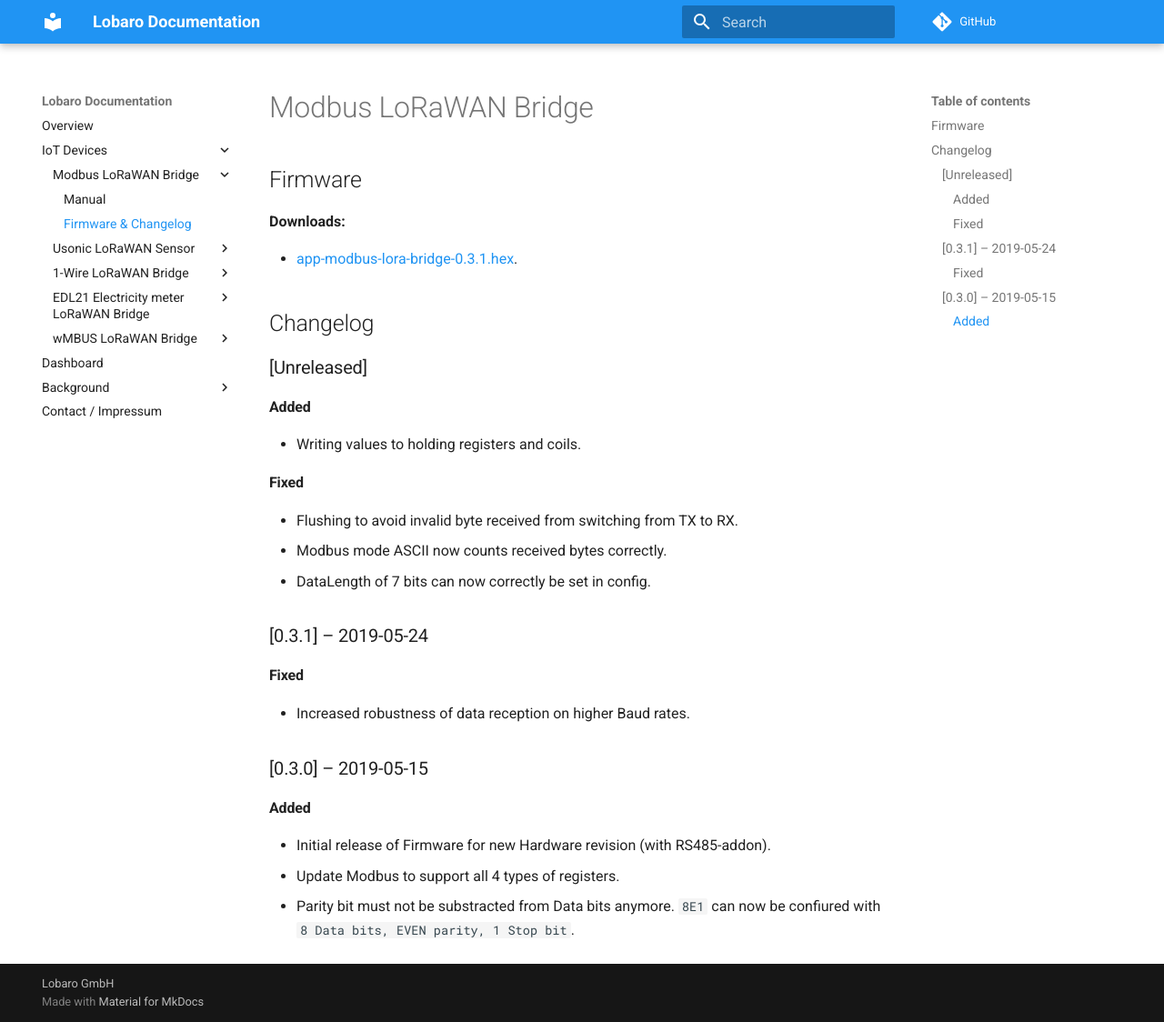
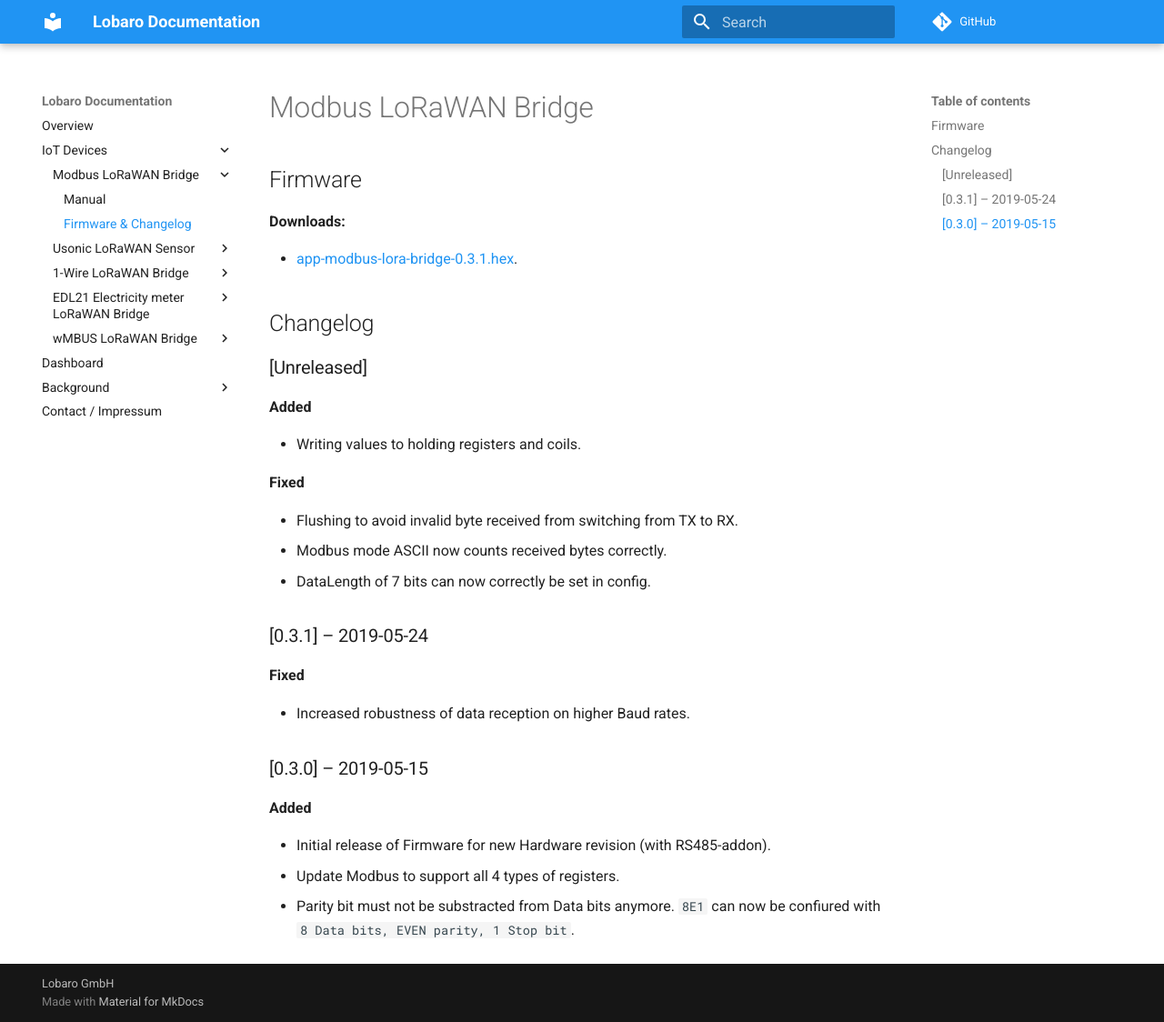
Before and after one commit to Lobaro/docs, an MkDocs documentation site: the page built from docs/iot-devices/modbus-lorawan/firmware.md, in a window 1280 px wide and 1124 px high. Shown: the whole window at 91% size. Built offline with MkDocs 1.6.1 and Material for MkDocs 9.7.7, drawn with Linux system fonts in a browser that asks for light colours; a script that is not in the unit is left out; comment, search, counter and statistics services are not loaded.

Commit message:
modbus lorawan changelog update headings

```diff
--- a/docs/iot-devices/modbus-lorawan/firmware.md
+++ b/docs/iot-devices/modbus-lorawan/firmware.md
@@ -9,20 +9,24 @@
 ## Changelog
 
 ### [Unreleased]
-#### Added
+**Added**
+
 * Writing values to holding registers and coils.
 
-#### Fixed
+**Fixed**
+
 * Flushing to avoid invalid byte received from switching from TX to RX.
 * Modbus mode ASCII now counts received bytes correctly.
 * DataLength of 7 bits can now correctly be set in config.
 
 ### [0.3.1] &ndash; 2019-05-24
-#### Fixed
+**Fixed**
+
 * Increased robustness of data reception on higher Baud rates.
 
 ### [0.3.0] &ndash; 2019-05-15
-#### Added
+**Added**
+
 * Initial release of Firmware for new Hardware revision (with RS485-addon).
 * Update Modbus to support all 4 types of registers.
 * Parity bit must not be substracted from Data bits anymore. `8E1` can now be confiured with `8 Data bits, EVEN parity, 1 Stop bit`.
```
